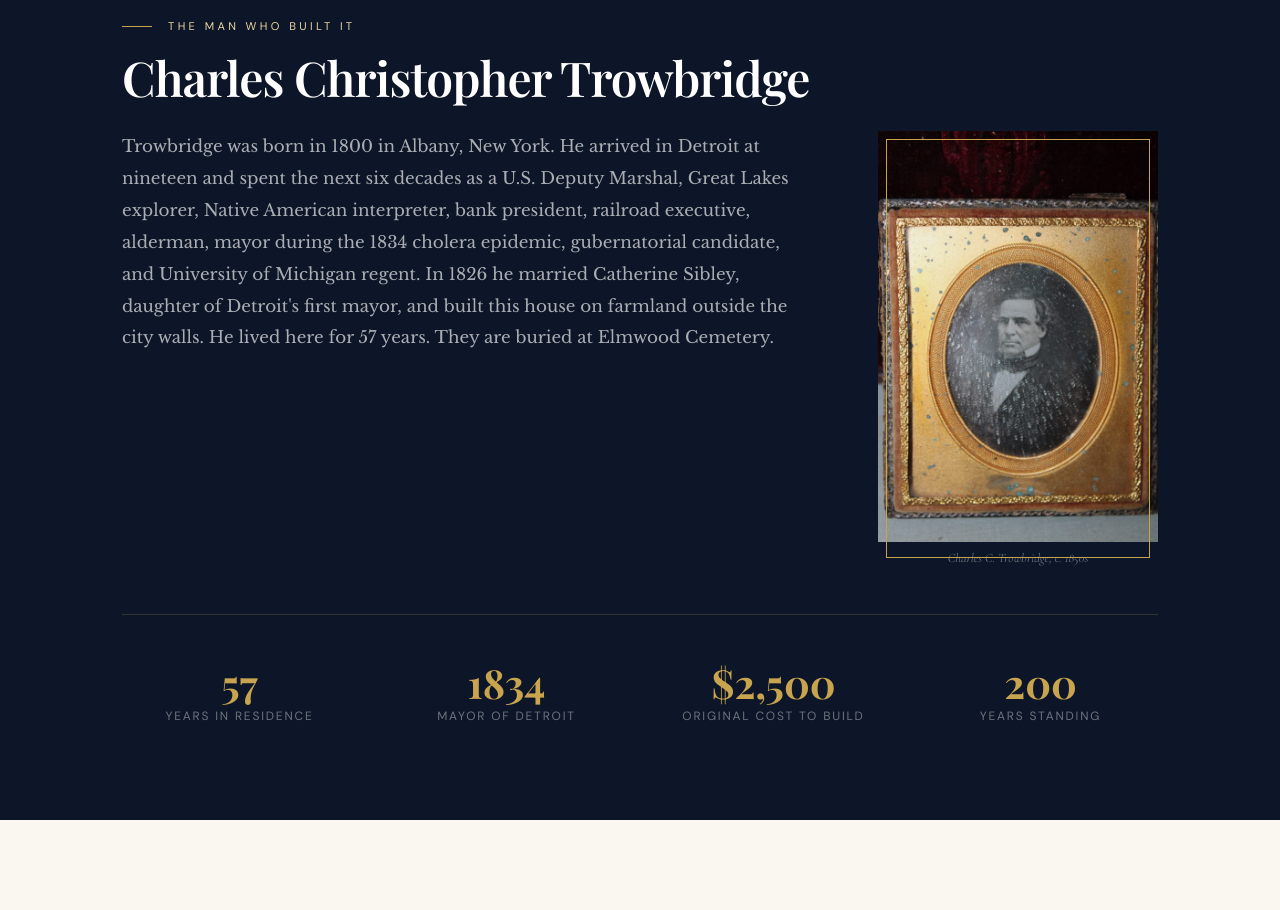
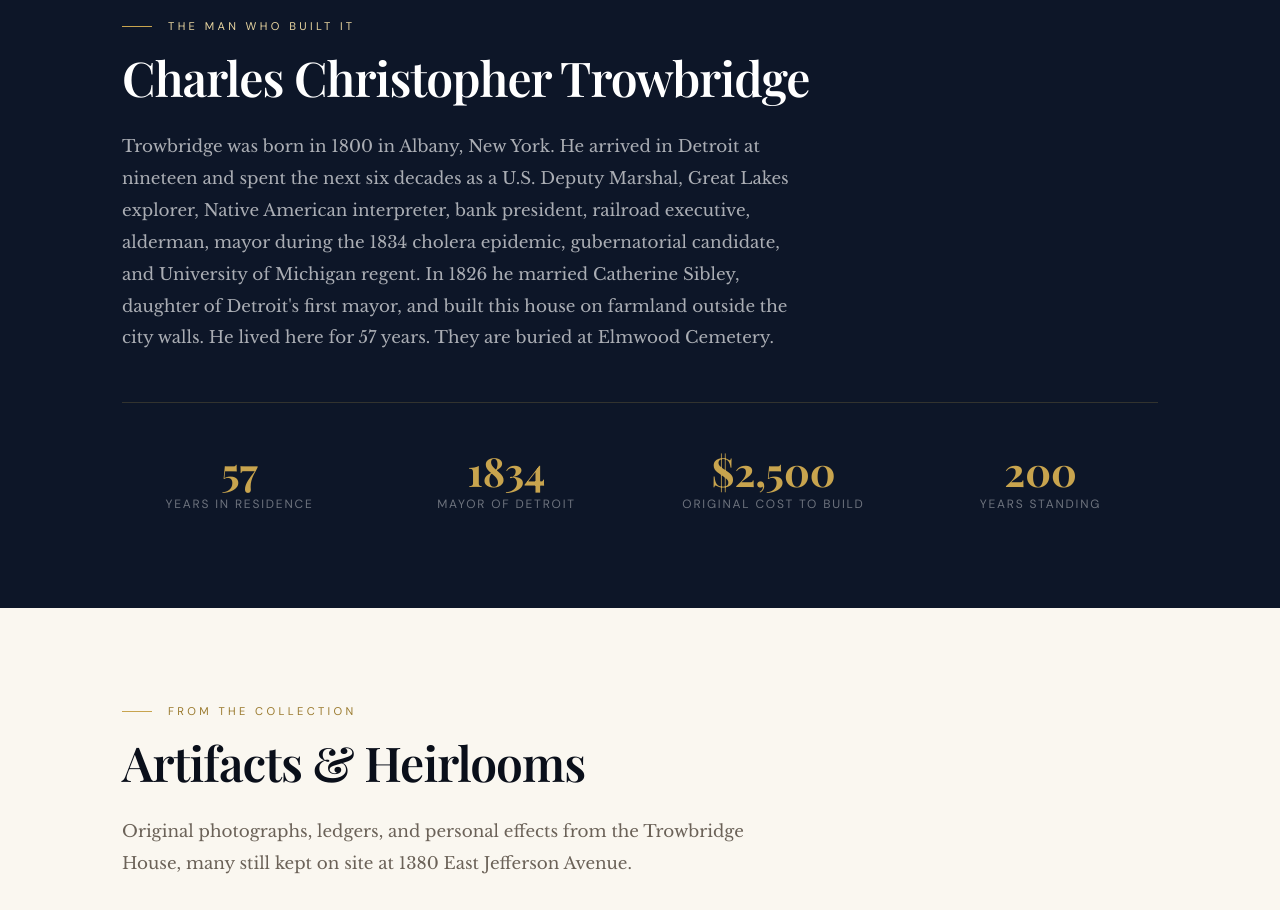
Before and after one commit to wdickson-jpg/Trowbridge-Anniversary, a plain HTML site: page index.html in a window 1280 px wide. Shown: the part 2000-2910 px from the top of the page. Drawn offline with nearby package versions, Linux system fonts and the light colour scheme; a web font is replaced by a local one.

Commit message:
Update index.html

```diff
--- a/index.html
+++ b/index.html
@@ -1370,16 +1370,9 @@
     <div class="reveal" style="transition-delay: 0.1s;">
       <div class="section-label">The Man Who Built It</div>
       <h2 class="section-heading" style="color: #fff;">Charles Christopher Trowbridge</h2>
-      <div style="display: grid; grid-template-columns: 1fr 280px; gap: 3rem; align-items: start;">
-        <p class="body-text">
-          Trowbridge was born in 1800 in Albany, New York. He arrived in Detroit at nineteen and spent the next six decades as a U.S. Deputy Marshal, Great Lakes explorer, Native American interpreter, bank president, railroad executive, alderman, mayor during the 1834 cholera epidemic, gubernatorial candidate, and University of Michigan regent. In 1826 he married Catherine Sibley, daughter of Detroit's first mayor, and built this house on farmland outside the city walls. He lived here for 57 years. They are buried at Elmwood Cemetery.
-        </p>
-        <div style="position: relative; max-width: 280px;">
-          <div style="position: absolute; inset: 8px; border: 1px solid var(--gold); pointer-events: none; z-index: 1;"></div>
-          <img src="./trowbridge-closeup.jpg" alt="Daguerreotype of Charles C. Trowbridge" style="width: 100%; display: block; filter: brightness(0.95);" />
-          <p style="font-family: 'Cormorant Garamond', serif; font-size: 0.8rem; font-style: italic; color: rgba(255,255,255,0.4); margin-top: 0.5rem; text-align: center;">Charles C. Trowbridge, c. 1850s</p>
-        </div>
-      </div>
+      <p class="body-text">
+        Trowbridge was born in 1800 in Albany, New York. He arrived in Detroit at nineteen and spent the next six decades as a U.S. Deputy Marshal, Great Lakes explorer, Native American interpreter, bank president, railroad executive, alderman, mayor during the 1834 cholera epidemic, gubernatorial candidate, and University of Michigan regent. In 1826 he married Catherine Sibley, daughter of Detroit's first mayor, and built this house on farmland outside the city walls. He lived here for 57 years. They are buried at Elmwood Cemetery.
+      </p>
     </div>
 
     <div class="bio-stats reveal" style="transition-delay: 0.2s;">
```
